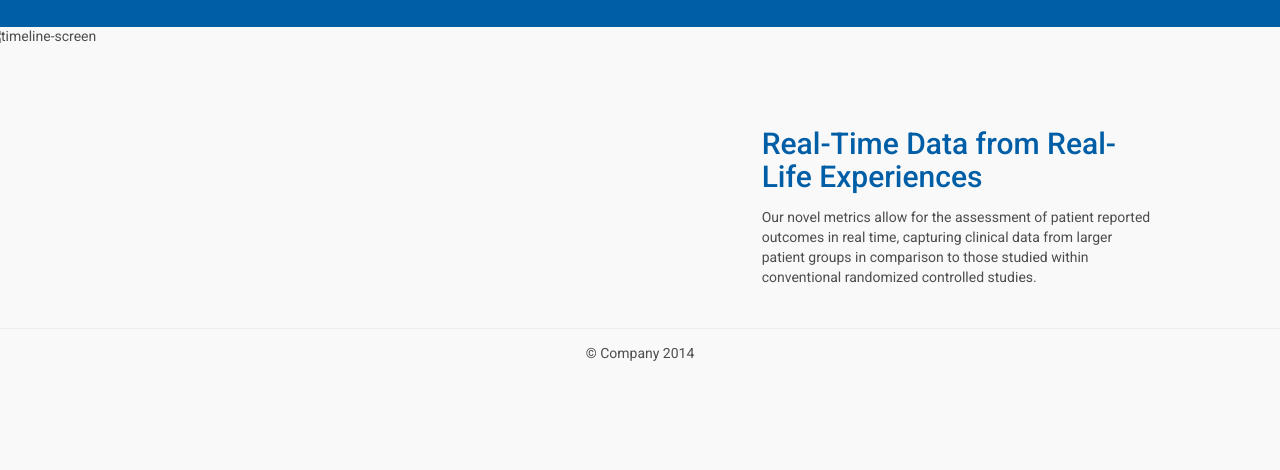
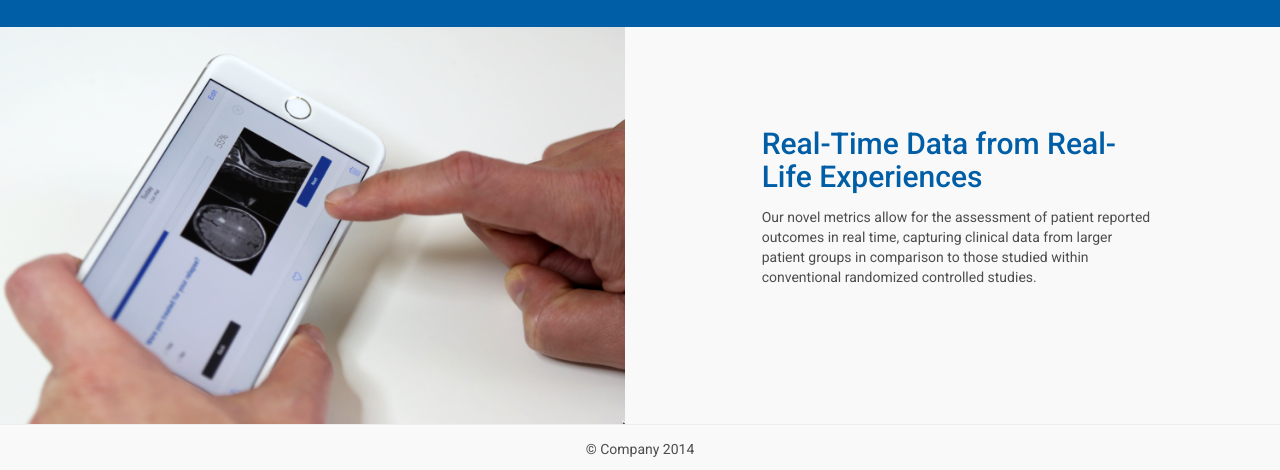
Before and after one commit to hrazith/sophix, a plain HTML site: page index.html in a window 1280 px wide. Shown: the part 957-1427 px from the top of the page. Before the commit the page ends 1331 px from the top, so only its background shows below. Drawn offline with nearby package versions, Linux system fonts and the light colour scheme.

Commit message:
home page done!

```diff
--- a/index.html
+++ b/index.html
@@ -76,7 +76,7 @@
 
       <div id="mission" class="row">
 	    <div id="timeline-screen" class="col-md-6">
-		    <img src="images/timeline.png" class="img-responsive" alt="timeline-screen">
+		    <img src="images/iphone-sophictec.png" class="img-responsive" alt="timeline-screen">
         </div>
       	<div class="col-md-4 col-md-offset-1">
           <h2>Real-Time Data from Real-Life Experiences</h2>
```
Also changed, not shown: images/iphone-sophictec.png (added).
